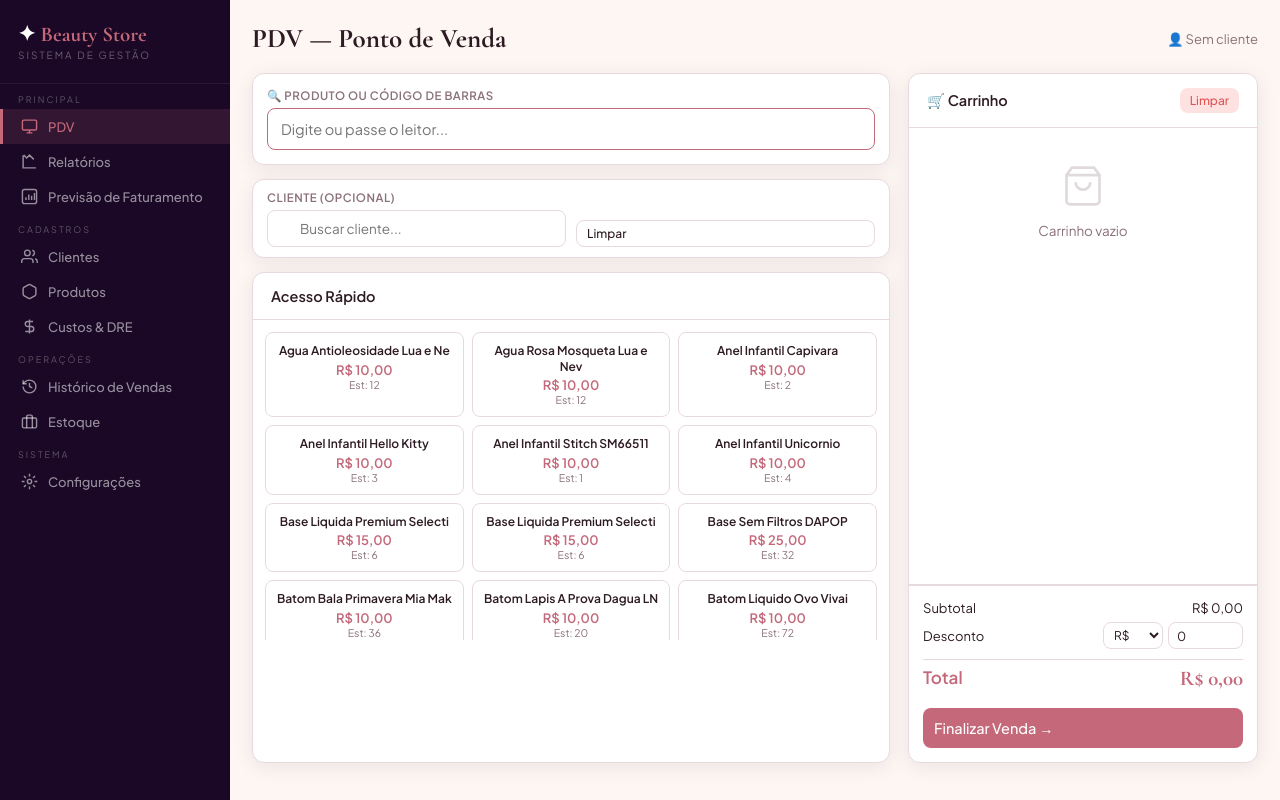
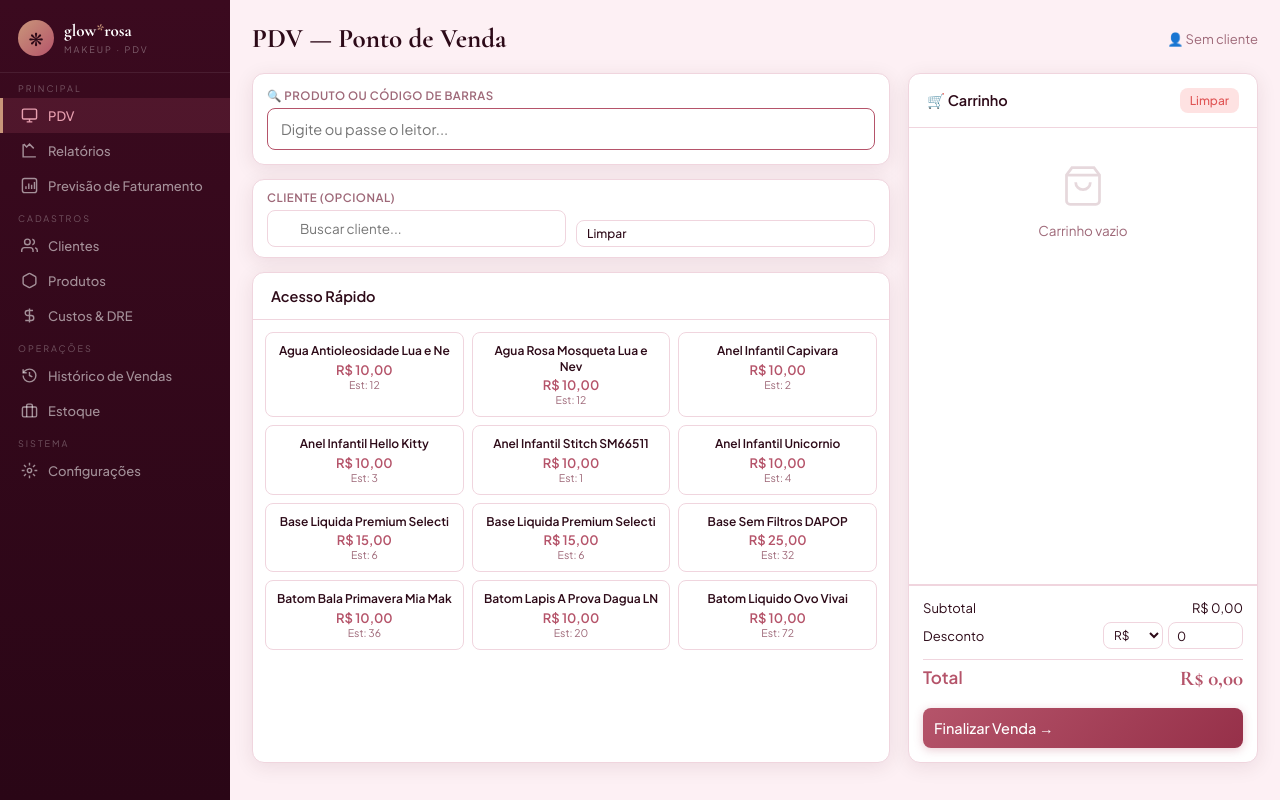
Before and after one commit to andersonNdd/pdv-loja, a plain HTML site: page index.html in a window 1280 px wide. Drawn offline with nearby package versions, Linux system fonts and the light colour scheme.

Commit message:
Update index.html

```diff
--- a/index.html
+++ b/index.html
@@ -3,22 +3,41 @@
 <head>
 <meta charset="UTF-8">
 <meta name="viewport" content="width=device-width, initial-scale=1.0">
-<title>Beauty PDV</title>
+<title>Glow Rosa Makeup — PDV</title>
 <script src="https://cdn.jsdelivr.net/npm/chart.js@4.4.0/dist/chart.umd.min.js"></script>
 <link href="https://fonts.googleapis.com/css2?family=Cormorant+Garamond:wght@400;600;700&family=Plus+Jakarta+Sans:wght@300;400;500;600&display=swap" rel="stylesheet">
 <style>
-:root{--sb:#1a0826;--bg:#fdf6f3;--card:#fff;--pri:#c4687a;--pri2:#a85567;--sec:#d4a462;--txt:#2d1a22;--muted:#8a7078;--bdr:#e8d9df;--ok:#4caf7d;--err:#e05555;--warn:#f0a500;--r:12px;--sh:0 4px 20px rgba(45,26,34,.08)}
+:root{
+  --sb:#3b0a1f;
+  --sb2:#2a0616;
+  --bg:#fdf0f4;
+  --card:#ffffff;
+  --pri:#b5546a;
+  --pri2:#963049;
+  --sec:#c9967a;
+  --rg:#c9967a;
+  --txt:#2d0a18;
+  --muted:#9e6878;
+  --bdr:#f0d5de;
+  --ok:#4caf7d;
+  --err:#e05555;
+  --warn:#f0a500;
+  --r:12px;
+  --sh:0 4px 20px rgba(61,10,31,.09)
+}
 *{margin:0;padding:0;box-sizing:border-box}
 body{font-family:'Plus Jakarta Sans',sans-serif;background:var(--bg);color:var(--txt);display:flex;height:100vh;overflow:hidden}
-#sidebar{width:230px;background:var(--sb);display:flex;flex-direction:column;flex-shrink:0;overflow-y:auto}
-.sb-head{padding:22px 18px;border-bottom:1px solid rgba(255,255,255,.07)}
-.sb-logo{font-family:'Cormorant Garamond',serif;font-size:21px;font-weight:700;color:#fff}
-.sb-logo span{color:var(--pri)}
-.sb-sub{font-size:10px;color:rgba(255,255,255,.35);text-transform:uppercase;letter-spacing:2px;margin-top:2px}
+#sidebar{width:230px;background:var(--sb);display:flex;flex-direction:column;flex-shrink:0;overflow-y:auto;background:linear-gradient(180deg,#3b0a1f 0%,#2a0616 100%)}
+.sb-head{padding:20px 18px 16px;border-bottom:1px solid rgba(255,255,255,.08)}
+.sb-brand{display:flex;align-items:center;gap:10px}
+.sb-flower{width:36px;height:36px;background:linear-gradient(135deg,#c9967a,#b5546a);border-radius:50%;display:flex;align-items:center;justify-content:center;font-size:18px;flex-shrink:0}
+.sb-logo{font-family:'Cormorant Garamond',serif;font-size:17px;font-weight:700;color:#fff;line-height:1.2}
+.sb-logo span{color:#c9967a}
+.sb-sub{font-size:9px;color:rgba(255,255,255,.35);text-transform:uppercase;letter-spacing:2px;margin-top:3px}
 .nav-sec-lbl{font-size:9px;text-transform:uppercase;letter-spacing:2px;color:rgba(255,255,255,.3);padding:10px 18px 4px}
 .nav-item{display:flex;align-items:center;gap:10px;padding:9px 18px;color:rgba(255,255,255,.55);cursor:pointer;transition:all .2s;font-size:13px;font-weight:500;border-left:3px solid transparent}
 .nav-item:hover{background:rgba(255,255,255,.06);color:rgba(255,255,255,.88)}
-.nav-item.active{background:rgba(196,104,122,.15);color:var(--pri);border-left-color:var(--pri)}
+.nav-item.active{background:rgba(181,84,106,.18);color:#e8a0b0;border-left-color:#c9967a}
 .nav-item svg{width:17px;height:17px;flex-shrink:0}
 #main{flex:1;overflow-y:auto;padding:22px;display:flex;flex-direction:column;gap:18px}
 .pg-hdr{display:flex;align-items:center;justify-content:space-between;flex-shrink:0}
@@ -29,7 +48,7 @@ body{font-family:'Plus Jakarta Sans',sans-serif;background:var(--bg);color:var(-
 .card-title{font-size:14.5px;font-weight:600}
 .card-body{padding:18px}
 .btn{display:inline-flex;align-items:center;gap:6px;padding:8px 15px;border-radius:8px;font-size:13px;font-weight:500;cursor:pointer;border:none;transition:all .2s;font-family:inherit}
-.btn-pri{background:var(--pri);color:#fff}.btn-pri:hover{background:var(--pri2)}
+.btn-pri{background:linear-gradient(135deg,var(--pri),var(--pri2));color:#fff;box-shadow:0 2px 10px rgba(181,84,106,.3)}.btn-pri:hover{filter:brightness(1.08)}
 .btn-sec{background:transparent;border:1.5px solid var(--bdr);color:var(--txt)}.btn-sec:hover{border-color:var(--pri);color:var(--pri)}
 .btn-err{background:#fee2e2;color:var(--err)}.btn-err:hover{background:var(--err);color:#fff}
 .btn-ok{background:var(--ok);color:#fff}.btn-ok:hover{filter:brightness(.92)}
@@ -46,14 +65,14 @@ table{width:100%;border-collapse:collapse}
 th{text-align:left;font-size:10.5px;text-transform:uppercase;letter-spacing:1px;color:var(--muted);padding:9px 13px;border-bottom:1.5px solid var(--bdr);font-weight:600}
 td{padding:11px 13px;border-bottom:1px solid var(--bdr);font-size:13px}
 tr:last-child td{border-bottom:none}
-tr:hover td{background:#fdf3f5}
+tr:hover td{background:#fdf5f7}
 .badge{display:inline-flex;align-items:center;padding:3px 8px;border-radius:20px;font-size:11px;font-weight:600}
-.b-ok{background:#dcfce7;color:#16a34a}.b-err{background:#fee2e2;color:#dc2626}.b-warn{background:#fef9c3;color:#a16207}.b-info{background:#e0f2fe;color:#0369a1}.b-gray{background:#f3f4f6;color:#6b7280}
+.b-ok{background:#dcfce7;color:#16a34a}.b-err{background:#fee2e2;color:#dc2626}.b-warn{background:#fef9c3;color:#a16207}.b-info{background:#fce4ec;color:#b5546a}.b-gray{background:#f3f4f6;color:#6b7280}
 .sw{position:relative}
 .sw .si{position:absolute;left:10px;top:50%;transform:translateY(-50%);color:var(--muted);width:15px;height:15px;pointer-events:none}
 .sw .fc{padding-left:32px}
-.mo{position:fixed;inset:0;background:rgba(0,0,0,.5);display:flex;align-items:center;justify-content:center;z-index:1000;padding:20px}
-.modal{background:#fff;border-radius:16px;max-width:500px;width:100%;max-height:90vh;overflow-y:auto;box-shadow:0 20px 60px rgba(0,0,0,.2)}
+.mo{position:fixed;inset:0;background:rgba(43,6,22,.45);display:flex;align-items:center;justify-content:center;z-index:1000;padding:20px}
+.modal{background:#fff;border-radius:16px;max-width:500px;width:100%;max-height:90vh;overflow-y:auto;box-shadow:0 20px 60px rgba(43,6,22,.25)}
 .modal-lg{max-width:680px}
 .mhdr{padding:18px 22px;border-bottom:1px solid var(--bdr);display:flex;align-items:center;justify-content:space-between}
 .mtitle{font-family:'Cormorant Garamond',serif;font-size:20px;font-weight:700}
@@ -90,7 +109,7 @@ tr:hover td{background:#fdf3f5}
 .pay-methods{display:grid;grid-template-columns:repeat(2,1fr);gap:7px;margin-bottom:10px}
 .pay-btn{padding:9px;border:2px solid var(--bdr);border-radius:8px;background:#fff;cursor:pointer;font-size:12px;font-weight:500;font-family:inherit;color:var(--txt);transition:all .2s;display:flex;align-items:center;justify-content:center;gap:5px}
 .pay-btn:hover{border-color:var(--pri);color:var(--pri)}
-.pay-btn.sel{border-color:var(--pri);background:rgba(196,104,122,.08);color:var(--pri)}
+.pay-btn.sel{border-color:var(--pri);background:rgba(181,84,106,.07);color:var(--pri)}
 ::-webkit-scrollbar{width:4px;height:4px}
 ::-webkit-scrollbar-track{background:transparent}
 ::-webkit-scrollbar-thumb{background:var(--bdr);border-radius:10px}
@@ -102,17 +121,22 @@ tr:hover td{background:#fdf3f5}
 .chart-wrap{position:relative;height:210px}
 .si-dot{display:inline-block;width:7px;height:7px;border-radius:50%;margin-right:3px}
 .si-ok{background:var(--ok)}.si-low{background:var(--warn)}.si-zero{background:var(--err)}
-.prod-grid{display:grid;grid-template-columns:repeat(3,1fr);gap:8px;overflow-y:auto;padding:12px}
-.prod-card{cursor:pointer;padding:10px;border:1.5px solid var(--bdr);border-radius:8px;transition:all .2s;text-align:center}
-.prod-card:hover{border-color:var(--pri);transform:translateY(-1px)}
+.prod-grid{display:grid;grid-template-columns:repeat(3,1fr);gap:8px;overflow-y:auto;padding:12px;max-height:none;min-height:180px}
+.prod-card{cursor:pointer;padding:10px;border:1.5px solid var(--bdr);border-radius:8px;transition:all .2s;text-align:center;background:#fff}
+.prod-card:hover{border-color:var(--pri);transform:translateY(-1px);box-shadow:0 4px 12px rgba(181,84,106,.15)}
 </style>
 </head>
 <body>
 
 <div id="sidebar">
   <div class="sb-head">
-    <div class="sb-logo">✦ <span id="store-name">Beauty PDV</span></div>
-    <div class="sb-sub">Sistema de Gestão</div>
+    <div class="sb-brand">
+      <div class="sb-flower">❋</div>
+      <div>
+        <div class="sb-logo">glow<span>*</span>rosa</div>
+        <div class="sb-sub">Makeup · PDV</div>
+      </div>
+    </div>
   </div>
   <nav>
     <div class="nav-sec-lbl">Principal</div>
@@ -157,7 +181,7 @@ tr:hover td{background:#fdf3f5}
 const DB={get:k=>{try{return JSON.parse(localStorage.getItem(k))}catch{return null}},set:(k,v)=>localStorage.setItem(k,JSON.stringify(v))};
 const K={p:'mk_prod',c:'mk_cust',s:'mk_sales',m:'mk_mov',cfg:'mk_cfg',cs:'mk_costs'};
 const gP=()=>DB.get(K.p)||[];const gC=()=>DB.get(K.c)||[];const gS=()=>DB.get(K.s)||[];const gM=()=>DB.get(K.m)||[];
-const gCfg=()=>DB.get(K.cfg)||{name:'Beauty Store',margin:100,minStock:5};
+const gCfg=()=>DB.get(K.cfg)||{name:'Glow Rosa Makeup',margin:100,minStock:5};
 const gCS=()=>DB.get(K.cs)||[];
 const sP=d=>DB.set(K.p,d);const sC=d=>DB.set(K.c,d);const sS=d=>DB.set(K.s,d);const sM=d=>DB.set(K.m,d);const sCfg=d=>DB.set(K.cfg,d);const sCS=d=>DB.set(K.cs,d);
 const uid=()=>Date.now().toString(36)+Math.random().toString(36).slice(2,6);
@@ -491,7 +515,7 @@ function pdvPage(){
       </div></div>
       <div class="card" style="flex:1;overflow:hidden">
         <div class="card-hdr"><div class="card-title">Acesso Rápido</div></div>
-        <div class="prod-grid" style="max-height:calc(100vh - 480px)">
+        <div class="prod-grid" style="flex:1;overflow-y:auto">
           ${ps.map(p=>`<div class="prod-card" onclick="addToCart('${p.id}')">
             <div style="font-size:12px;font-weight:600;line-height:1.3;margin-bottom:3px">${p.name.slice(0,28)}</div>
             <div style="font-size:13px;color:var(--pri);font-weight:700">${R(p.price)}</div>
@@ -808,7 +832,7 @@ function drawReceipt(sale){
   }
 
   // TOTAL bar
-  const tg=c.createLinearGradient(0,y,W,y+46);tg.addColorStop(0,'#c4687a');tg.addColorStop(1,'#a85567');
+  const tg=c.createLinearGradient(0,y,W,y+46);tg.addColorStop(0,'#b5546a');tg.addColorStop(1,'#963049');
   c.fillStyle=tg;c.beginPath();c.roundRect(PAD,y,W-PAD*2,46,8);c.fill();
   c.fillStyle='#fff';c.font='bold 14px sans-serif';c.textAlign='left';c.textBaseline='middle';
   c.fillText('TOTAL',PAD+16,y+23);
```
